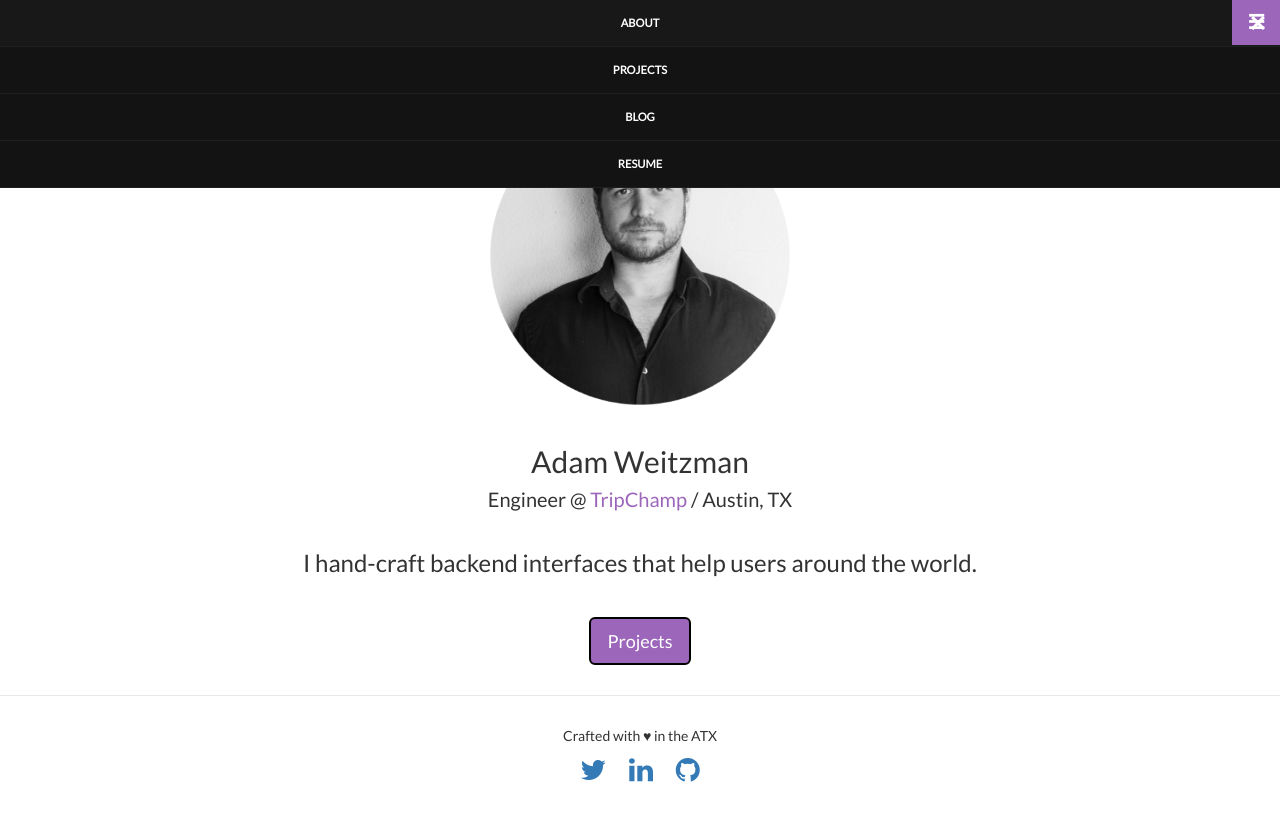
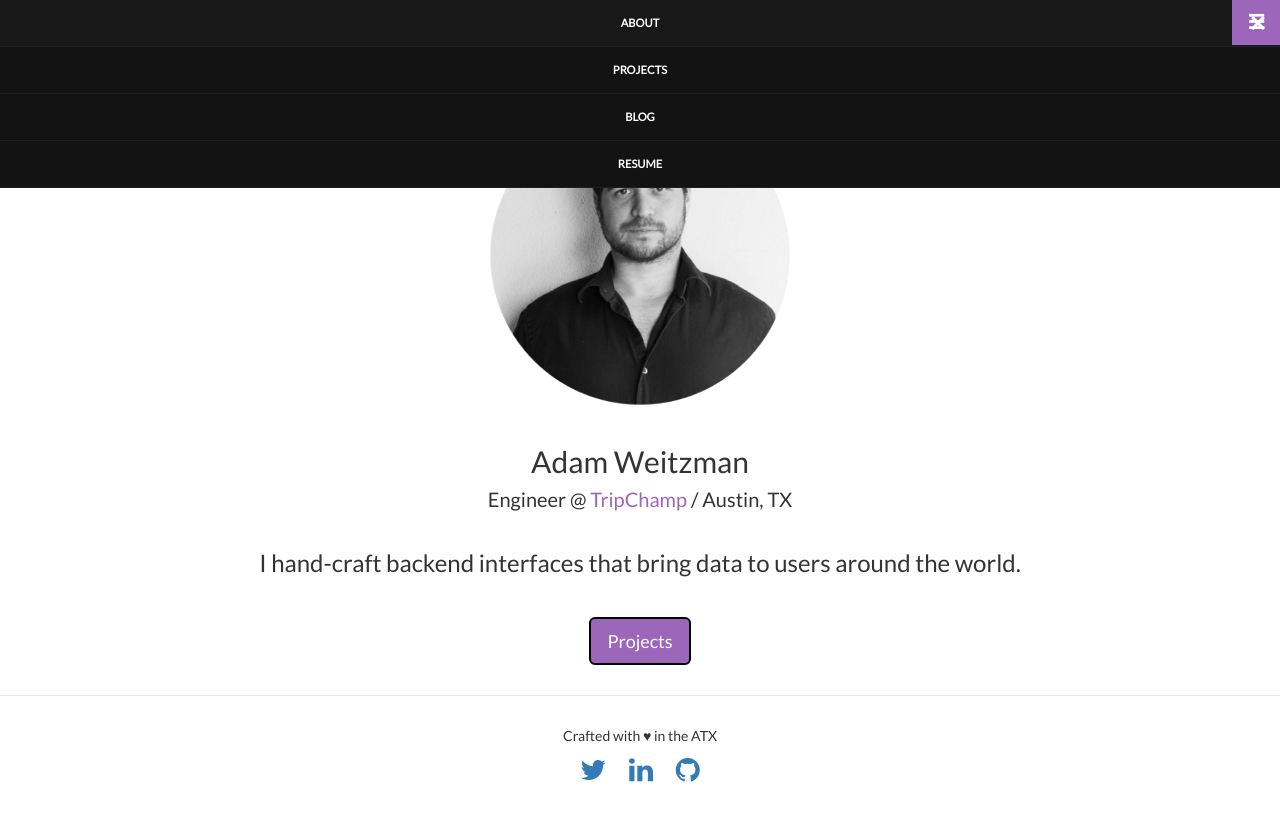
Before and after one commit to adamcweitzman/portfolio-blog, a Jekyll site: the page built from index.html, in a window 1280 px wide. Shown: the top 821 px of the page. Built offline with Jekyll 4.4.1, drawn with Linux system fonts in a browser that asks for light colours; nearby versions of some CDN libraries; some web fonts are replaced.

Commit message:
fixed image in index

```diff
--- a/index.html
+++ b/index.html
@@ -5,10 +5,10 @@
 <div class="row">
   <div class="col-sm-1"></div>
   <div class="col-sm-10" class="center-block">
-    <img src="faceshot.png" />
+    <img src="faceshot.jpg" />
     <h1 class="text-center" id="name">Adam Weitzman</h1>
     <h4 id="fullStack" class="text-center">Engineer @ <a href="http://www.tripchamp.com/" id="tripLink">TripChamp</a> / Austin, TX</h4>
-    <h3 class="text-center" id="tagline">I hand-craft backend interfaces that help users around the world.</h3>
+    <h3 class="text-center" id="tagline">I hand-craft backend interfaces that bring data to users around the world.</h3>
     <div class="text-center">
       <a class="btn btn-lg center" id="projectButton" href="{{site.baseurl}}/projects/index.html">Projects</a>
     </div>
```
Also changed, not shown: faceshot.jpg, faceshot.png (deleted), 4 other files.
